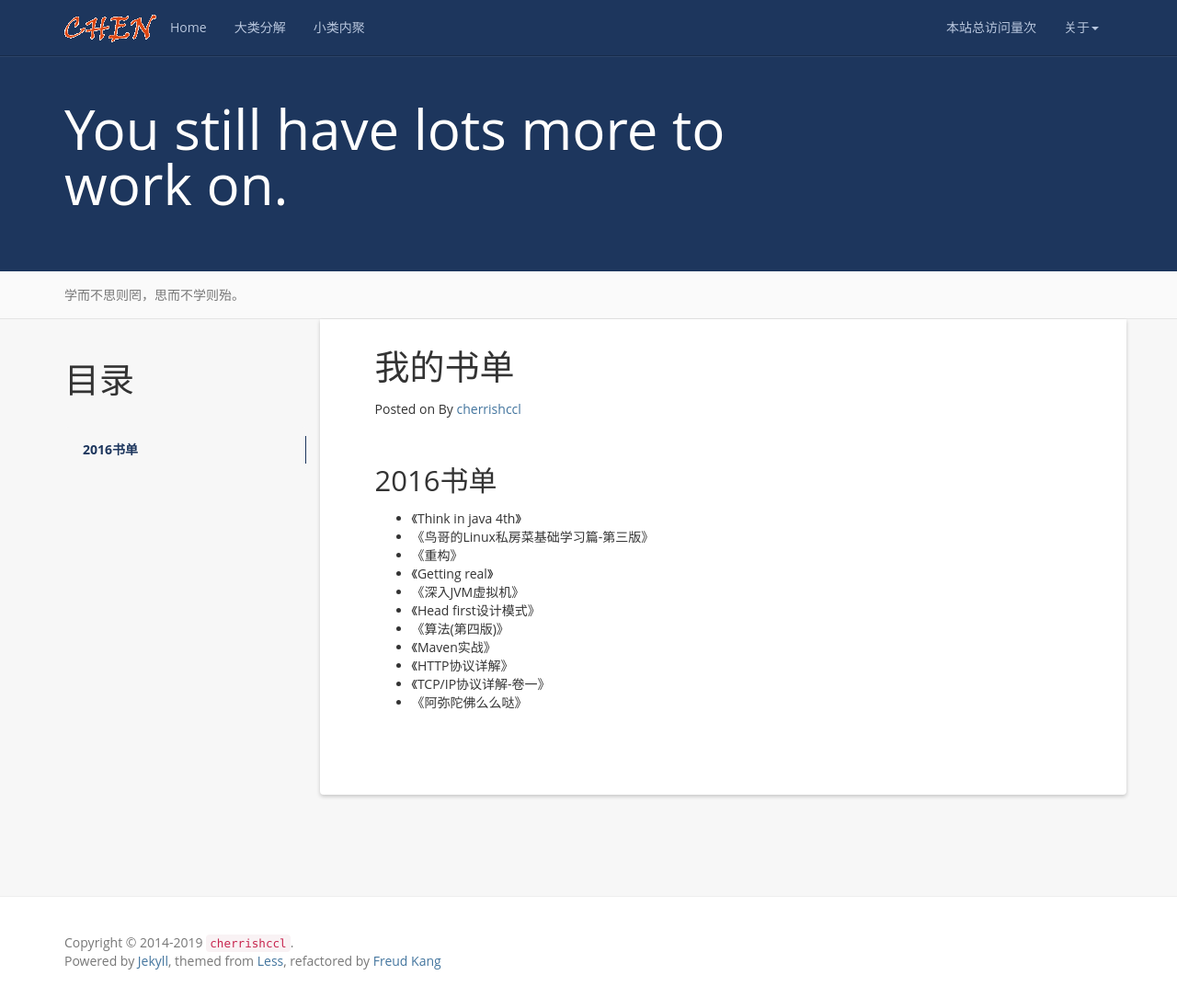
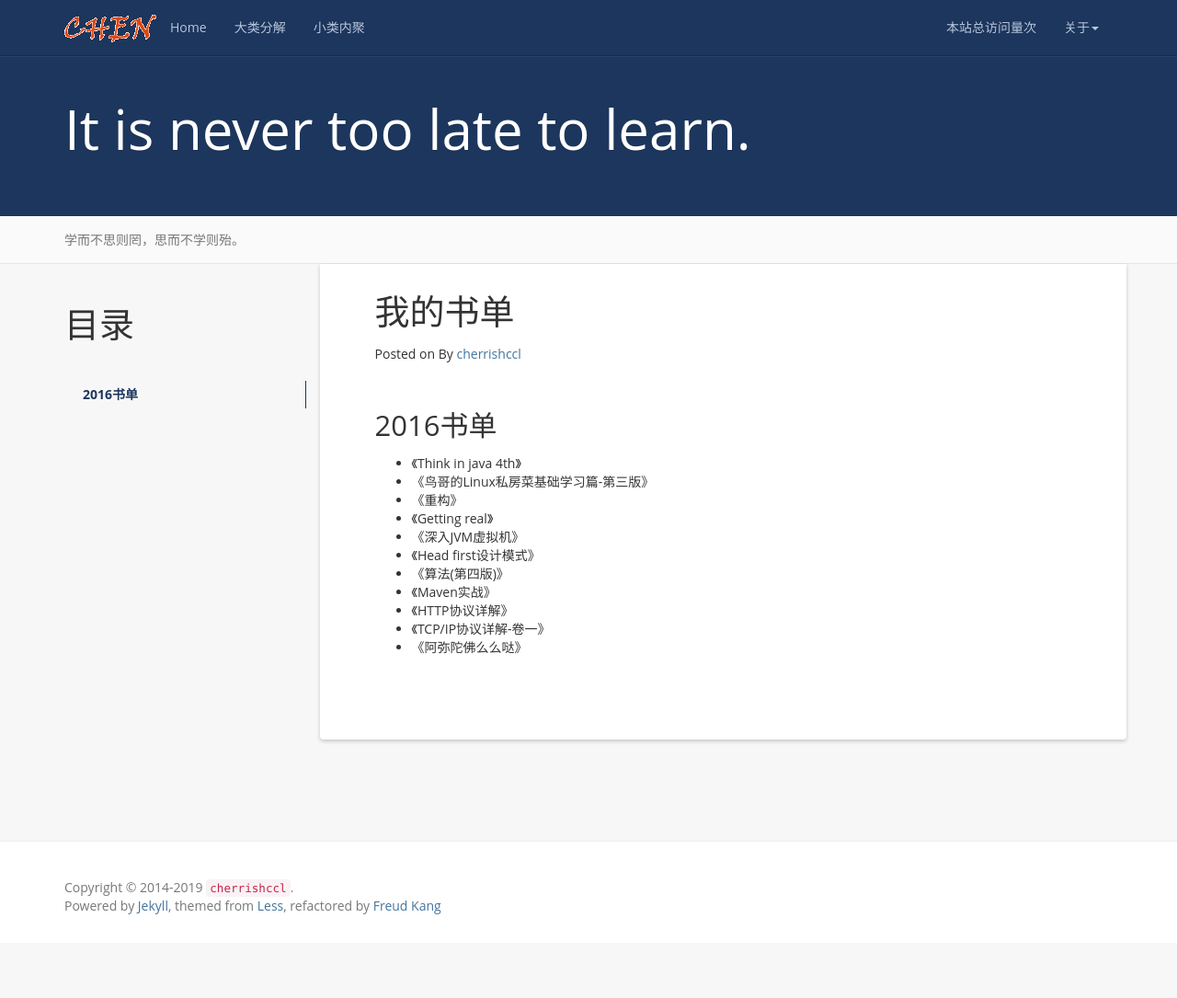
Before and after one commit to cherrishccl/cherrishccl.github.io, a Jekyll site: the page built from books.md, in a window 1280 px wide and 1085 px high. Shown: the whole window at 92% size. Built offline with Jekyll 4.4.1, drawn with Linux system fonts in a browser that asks for light colours; nearby versions of some CDN libraries; a script that is not in the unit is left out; comment, search, counter and statistics services are not loaded.

Commit message:
change motto

```diff
--- a/_config.yml
+++ b/_config.yml
@@ -8,7 +8,7 @@ github: https://github.com/cherrishccl
 baseurl: "/"
 description: Try and fail, but don't fail to try!
 meta_description: WHO AM I;个人博客;学而不思则罔;思而不学则殆;生命不止;折腾不休
-motto: You still have lots more to work on.
+motto: It is never too late to learn.
 banner: 学而不思则罔，思而不学则殆。
 
 #permalink: /:categories/:year/:month/:day/:title/
```
